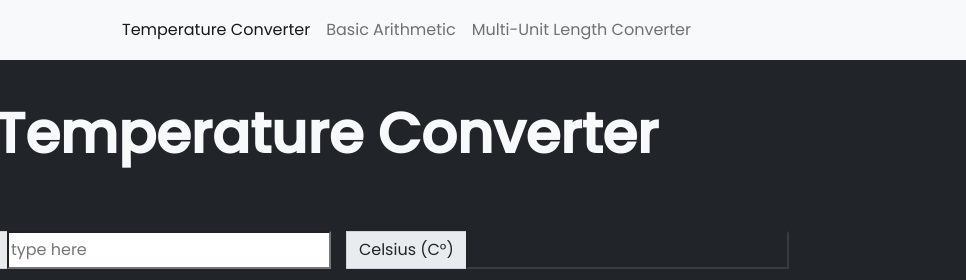
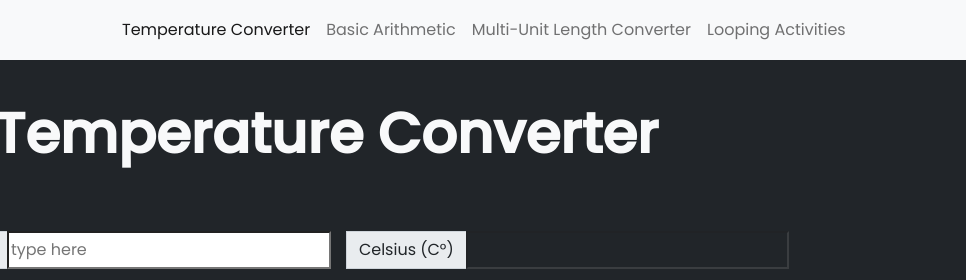
Before and after one commit to gelogabz/firstJSProjects, a website: page first.html in a window 1280 px wide. Shown: the top 280 px of the page, 314-1280 px from the left. Drawn offline with nearby package versions, Linux system fonts and the light colour scheme.

Commit message:
added new page to navbar

```diff
--- a/first.html
+++ b/first.html
@@ -40,6 +40,7 @@
                         <a class="nav-link" href="second.html">Basic Arithmetic</a>
                         <a class="nav-link" href="third.html">Multi-Unit Length Converter
                         </a>
+                        <a class="nav-link" href="fourth.html">Looping Activities</a>
                     </div>
                 </div>
             </div>
```
